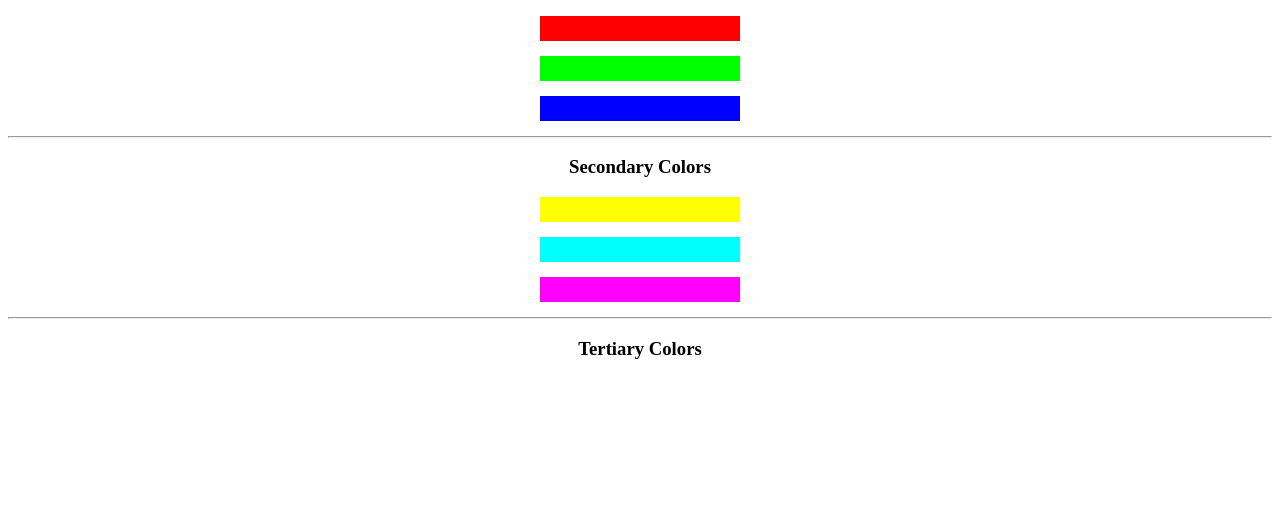
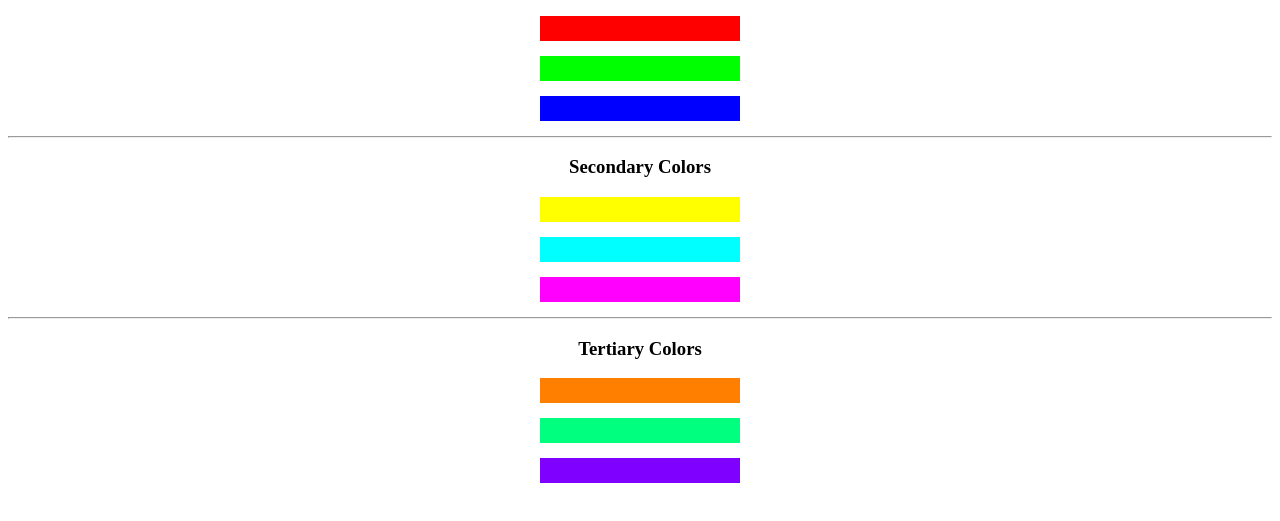
Before and after one commit to Felipe-Magalhaes-A-Carneiro/freeCodeCamp-HTML_CSS-Part_2, a plain HTML site: page index.html in a window 1280 px wide. Shown: the part 105-626 px from the top of the page. Drawn offline with Linux system fonts and the light colour scheme.

Commit message:
style(css): define tertiary colors

```diff
--- a/styles.css
+++ b/styles.css
@@ -41,3 +41,15 @@ Example: <attribute>: rbg (red, green, blue)
 .six {
     background-color: rgb(255, 0, 255);
 }
+
+.seven {
+    background-color: rgb(255,127,0);
+}
+
+.eight{
+    background-color: rgb(0,255,127);
+}
+
+.nine {
+    background-color: rgb(127,0,255);
+}
```
